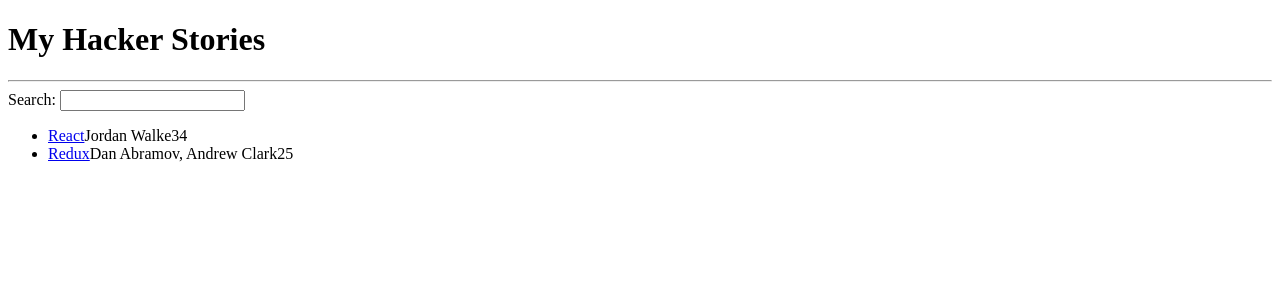
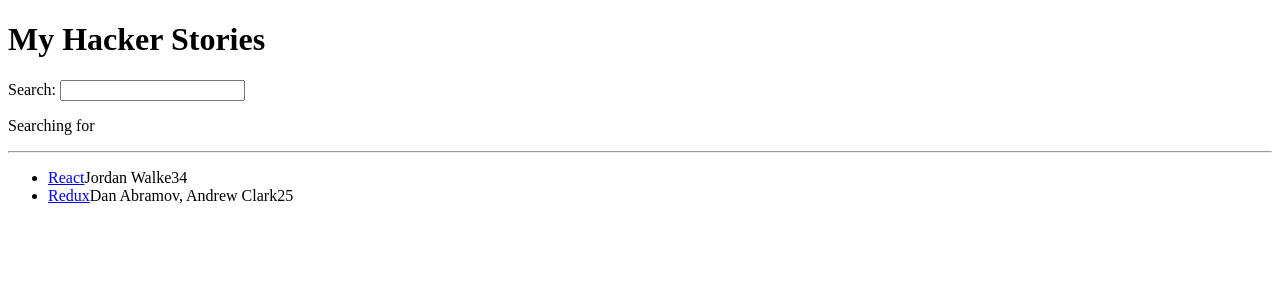
Before and after one commit to asiimwe-a/robinwieruch-road-to-react, a React (Vite) app: page / in a window 1280 px wide. Shown: the top 300 px of the page. Built offline with nearby package versions, Linux system fonts and the light colour scheme.

Commit message:
Intro to state in react

```diff
--- a/src/App.jsx
+++ b/src/App.jsx
@@ -1,4 +1,6 @@
-const list = [
+import * as React from "react";
+const App = () => {
+  const stories = [
     {
       title: "React",
       url: "https://reactjs.org/",
@@ -16,38 +18,53 @@
       objectID: 1,
     },
   ];
-
-const App = () => (
+  return (
     <div>
       <h1>My Hacker Stories</h1>
 
+      <Search />
+
       <hr />
 
-    <Search />
-    <List />
+      <List list={stories} />
     </div>
+  );
+};
+
+const Search = () => {
+  const [searchTerm, setSearchTerm] = React.useState("");
+
+  const handleChange = (event) => {
+    setSearchTerm(event.target.value);
+  };
+  return (
+    <div>
+      <label htmlFor="search">Search: </label>
+      <input id="search" type="text" onChange={handleChange} />
+      <p>
+        Searching for <strong>{searchTerm}</strong>
+      </p>
+    </div>
+  );
+};
+
+const List = (props) => (
+  <ul>
+    {props.list.map((item) => (
+      <Item key={item.objectID} item={item} />
+    ))}
+  </ul>
+);
+
+const Item = (props) => (
+  <li>
+    <span>
+      <a href={props.item.url}>{props.item.title}</a>
+    </span>
+    <span>{props.item.author}</span>
+    <span>{props.item.num_comments}</span>
+    <span>{props.item.points}</span>
+  </li>
 );
 
 export default App;
-
-const Search = () => (
-  <div>
-    <label htmlFor="search">Search: </label>
-    <input id="search" type="text" />
-  </div>
-);
-
-const List = () => (
-  <ul>
-    {list.map((item) => (
-      <li key={item.objectID}>
-        <span>
-          <a href={item.url}>{item.title}</a>
-        </span>
-        <span>{item.author}</span>
-        <span>{item.num_comments}</span>
-        <span>{item.points}</span>
-      </li>
-    ))}
-  </ul>
-);
```
Also changed, not shown: eslint.config.js (+18 -17 lines). Lines whose indentation alone changed are shown as unchanged.
